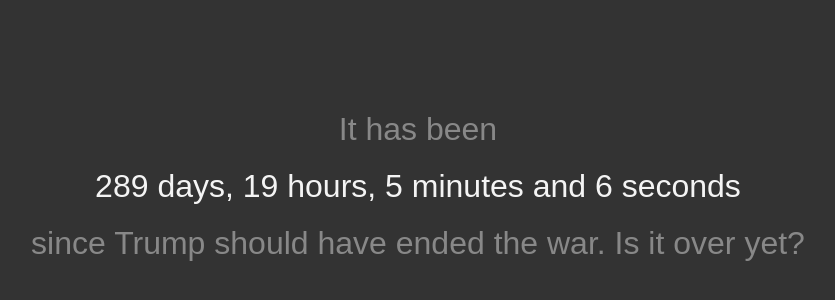
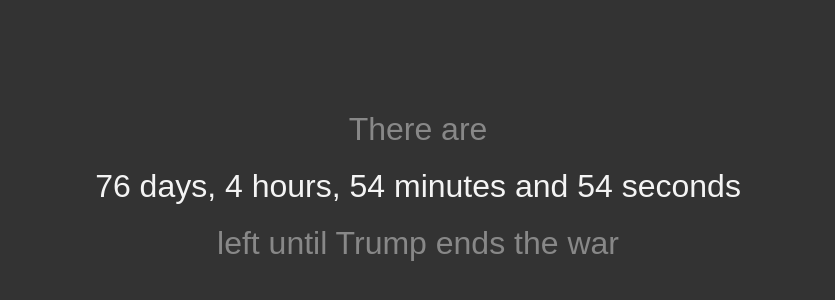
Before and after one commit to Alexamk/alexamk.github.io, a plain HTML site: page index.html in a window 1280 px wide. Shown: the part 214-514 px from the top of the page, without its empty margins (222-1057 px from the left). Drawn offline with Linux system fonts and the light colour scheme.

Commit message:
Update index.html

```diff
--- a/index.html
+++ b/index.html
@@ -36,7 +36,7 @@
 
     <script>
         // Set your target date and time
-        const targetDate = new Date("2024-01-21T23:59:59");
+        const targetDate = new Date("2025-01-21T23:59:59");
 
         function updateTimer() {
             const now = new Date();
```
